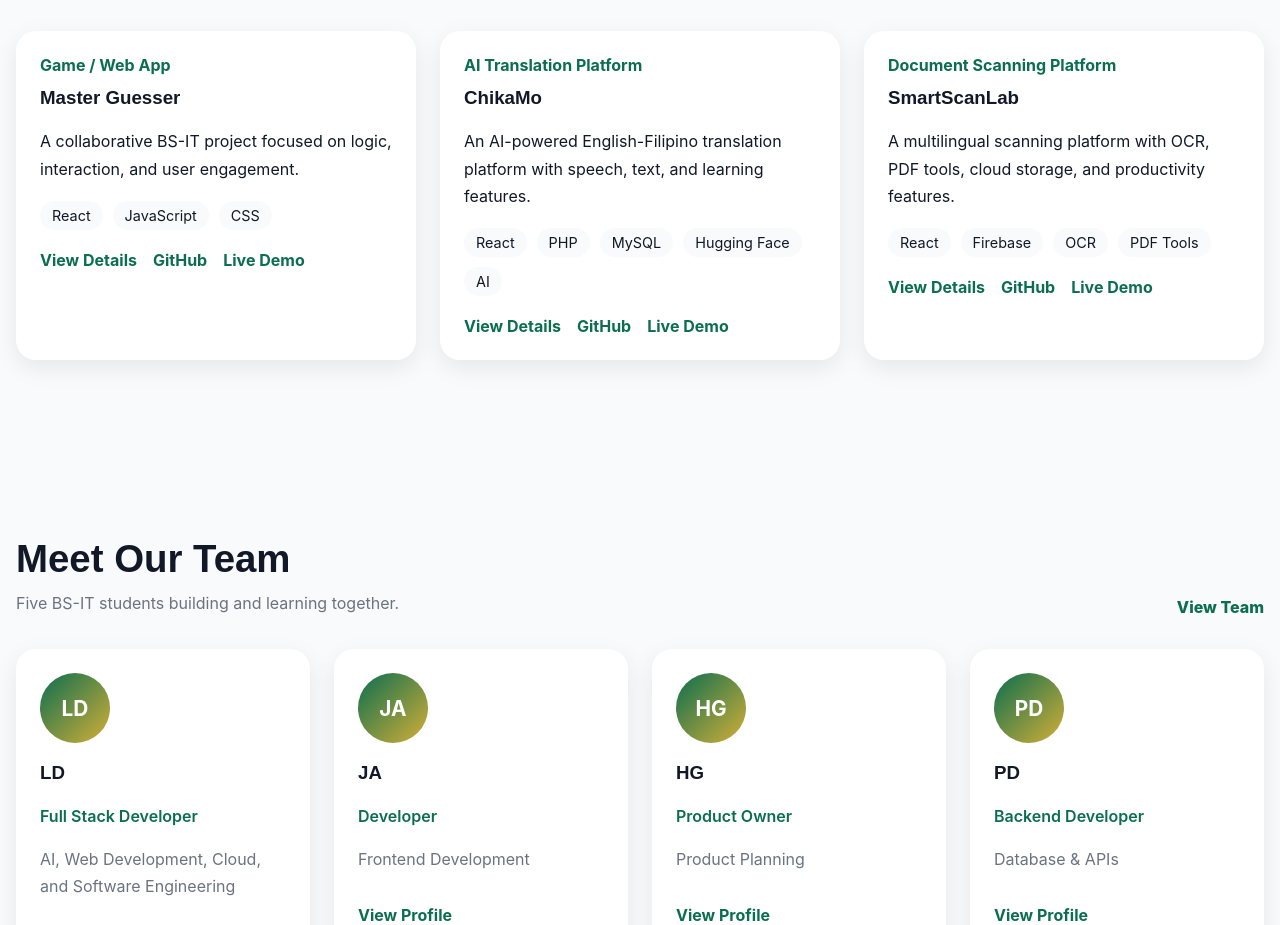
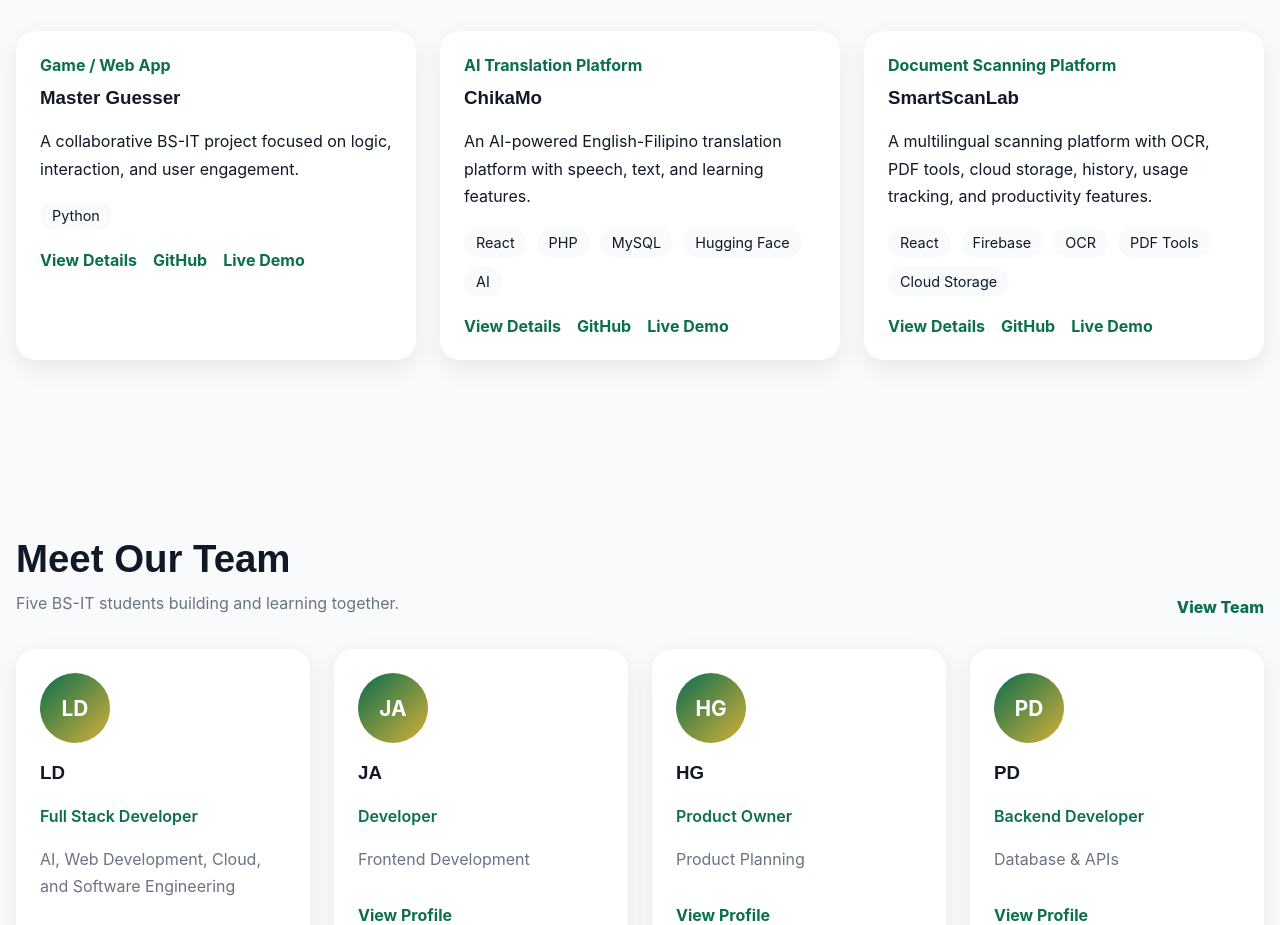
Before and after one commit to LancineDiare/team-portfolio, a React (Vite) app: page / in a window 1280 px wide. Shown: the part 1067-1992 px from the top of the page. Built offline with nearby package versions, Linux system fonts and the light colour scheme.

Commit message:
Add LD portfolio enhancements, timeline, certifications, SmartScanLab and KumIA details

```diff
--- a/src/data/commonProjects.js
+++ b/src/data/commonProjects.js
@@ -11,30 +11,35 @@ export const commonProjects = [
     ownerId: "team",
     title: "Master Guesser",
     category: "Game / Web App",
+    status: "Completed",
     description:
       "A collaborative BS-IT project focused on logic, interaction, and user engagement.",
-    technologies: ["React", "JavaScript", "CSS"],
+    technologies: ["Python"],
     github: "#",
     liveDemo: "#",
   },
+
   {
     id: "chikamo",
     type: "common",
     ownerId: "team",
     title: "ChikaMo",
     category: "AI Translation Platform",
+    status: "MVP Released",
     description:
       "An AI-powered English-Filipino translation platform with speech, text, and learning features.",
     technologies: ["React", "PHP", "MySQL", "Hugging Face", "AI"],
     github: "#",
     liveDemo: "#",
   },
+
   {
     id: "pathfinder-ai",
     type: "common",
     ownerId: "team",
     title: "Pathfinder AI",
     category: "AI / Student Support",
+    status: "Prototype",
     description:
       "An AI-based academic and career guidance concept designed to support student decision-making.",
     technologies: ["AI", "Research", "Prototyping", "Agile"],
--- a/src/data/individualProjects.js
+++ b/src/data/individualProjects.js
@@ -12,9 +12,22 @@ export const individualProjects = [
     ownerInitials: "LD",
     title: "SmartScanLab",
     category: "Document Scanning Platform",
+    status: "In Development",
     description:
-      "A multilingual scanning platform with OCR, PDF tools, cloud storage, and productivity features.",
-    technologies: ["React", "Firebase", "OCR", "PDF Tools"],
+      "A multilingual scanning platform with OCR, PDF tools, cloud storage, history, usage tracking, and productivity features.",
+    problem:
+      "Students, professionals, and small businesses often need a simple tool to scan, organize, edit, and store documents securely.",
+    solution:
+      "SmartScanLab provides scanning, OCR, PDF management, cloud storage, and multilingual access in one clean platform.",
+    technologies: ["React", "Firebase", "OCR", "PDF Tools", "Cloud Storage"],
+    features: [
+      "Single and batch document scanning",
+      "OCR text extraction",
+      "PDF merge and management",
+      "Cloud storage",
+      "History tracking",
+      "Multilingual interface",
+    ],
     github: "#",
     liveDemo: "#",
   },
@@ -25,9 +38,22 @@ export const individualProjects = [
     ownerInitials: "LD",
     title: "KumIA",
     category: "Real-Time Interpreter SaaS",
+    status: "Planning / Architecture",
     description:
-      "A modular AI-powered real-time interpreter platform for communication, learning, business, and public services.",
-    technologies: ["AI", "React", "APIs", "Speech", "Translation"],
+      "A modular AI-powered real-time interpreter platform for communication, learning, business, government, and public services.",
+    problem:
+      "Language barriers limit access to education, business, public services, and communication across multilingual communities.",
+    solution:
+      "KumIA aims to provide real-time interpretation, translation, summaries, and communication tools through a scalable SaaS architecture.",
+    technologies: ["AI", "React", "APIs", "Speech", "Translation", "Cloud"],
+    features: [
+      "Real-time text translation",
+      "Speech translation",
+      "Conversation summaries",
+      "Document summary export",
+      "Modular SaaS architecture",
+      "Future mobile app support",
+    ],
     github: "#",
     liveDemo: "#",
   },
--- a/src/pages/ProjectDetails/ProjectDetails.css
+++ b/src/pages/ProjectDetails/ProjectDetails.css
@@ -50,3 +50,16 @@ Project Details Page
   color: var(--primary-green);
   font-weight: 700;
 }
+
+
+/*
+========================================
+Project Status
+========================================
+*/
+
+.project-details__status {
+  color: var(--accent-gold);
+  font-weight: 700;
+  margin: 8px 0;
+}
--- a/src/pages/ProjectDetails/ProjectDetails.jsx
+++ b/src/pages/ProjectDetails/ProjectDetails.jsx
@@ -23,9 +23,6 @@ function ProjectDetails() {
   // Find the selected project based on the dynamic URL parameter
   const project = allProjects.find((item) => item.id === projectId);
 
-  // Find the project owner when the project belongs to an individual member
-  const owner = members.find((member) => member.id === project?.ownerId);
-
   // Display fallback content if the project ID does not exist
   if (!project) {
     return (
@@ -39,6 +36,9 @@ function ProjectDetails() {
     );
   }
 
+  // Find the project owner when the project belongs to an individual member
+  const owner = members.find((member) => member.id === project.ownerId);
+
   return (
     <section className="page">
       <div className="container project-details">
@@ -47,9 +47,45 @@ function ProjectDetails() {
           {project.category}
         </span>
 
+        {/* Project Status */}
+        {project.status && (
+          <p className="project-details__status">
+            Status: {project.status}
+          </p>
+        )}
+
         <h1>{project.title}</h1>
 
         <p>{project.description}</p>
+
+        {/* Problem */}
+        {project.problem && (
+          <div className="project-details__section">
+            <h2>Problem</h2>
+            <p>{project.problem}</p>
+          </div>
+        )}
+
+        {/* Solution */}
+        {project.solution && (
+          <div className="project-details__section">
+            <h2>Solution</h2>
+            <p>{project.solution}</p>
+          </div>
+        )}
+
+        {/* Features */}
+        {project.features && (
+          <div className="project-details__section">
+            <h2>Features</h2>
+
+            <ul>
+              {project.features.map((feature) => (
+                <li key={feature}>{feature}</li>
+              ))}
+            </ul>
+          </div>
+        )}
 
         {/* Project Technologies */}
         <div className="project-details__section">
```
